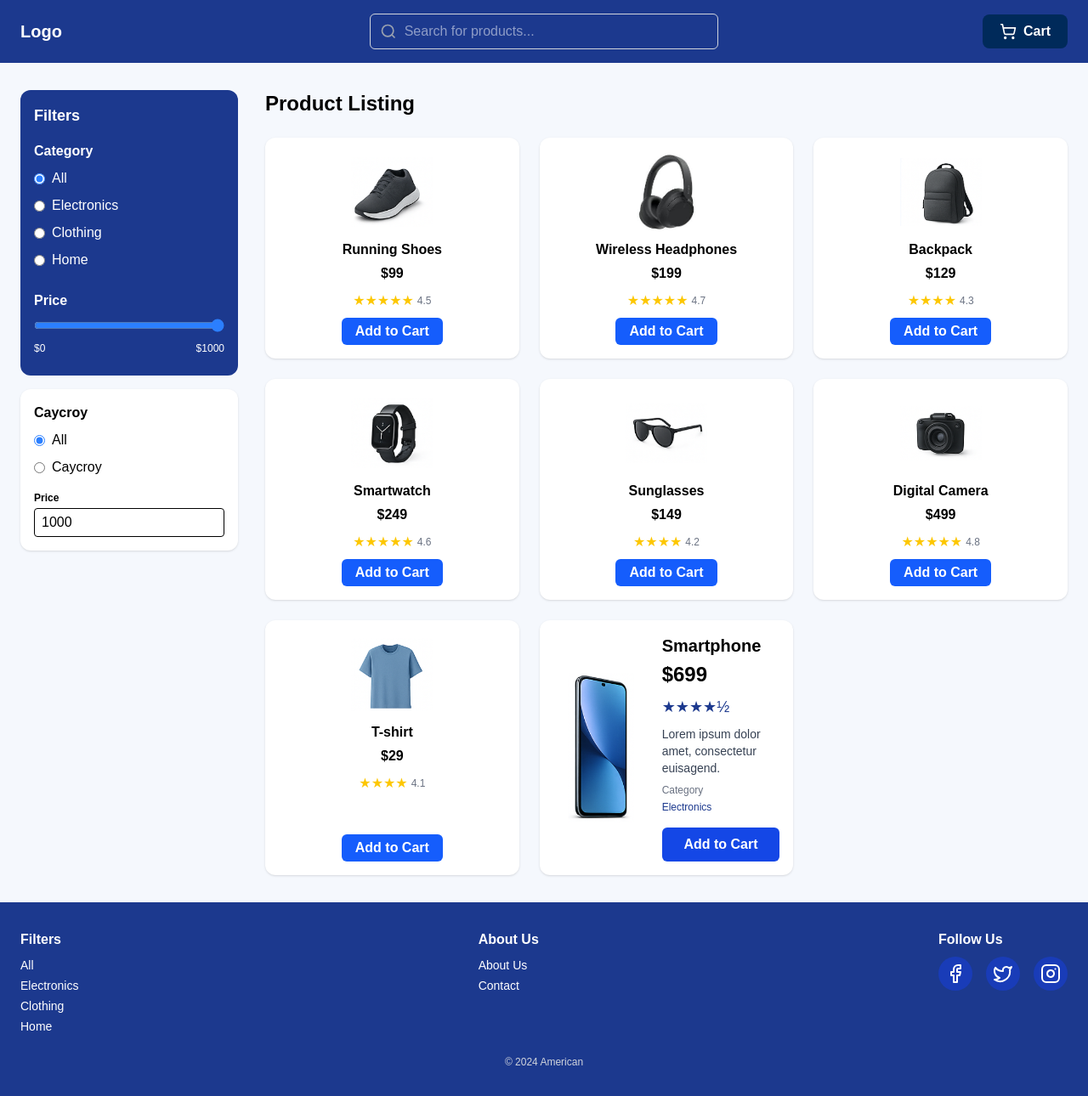
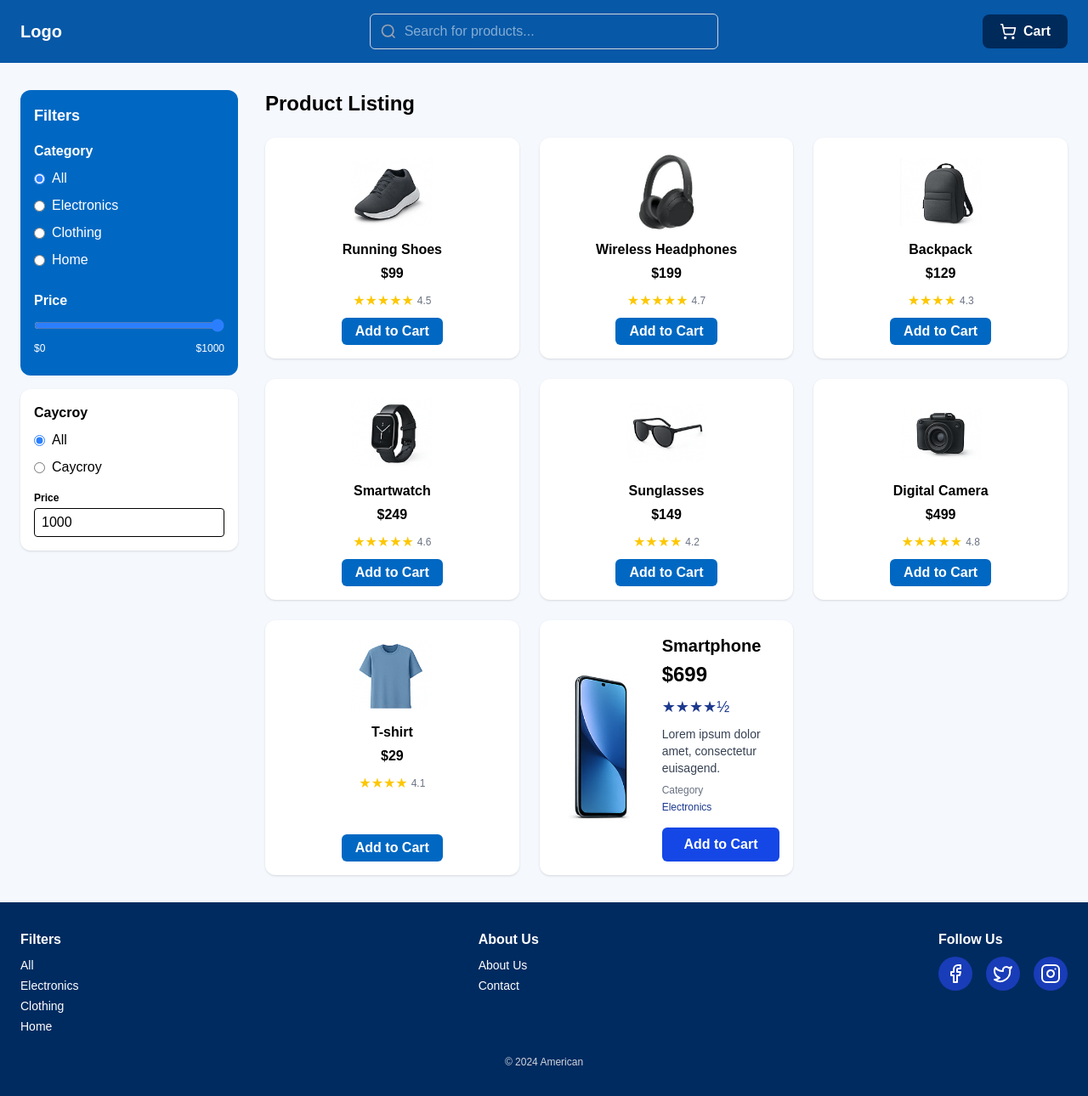
Before and after one commit to Saikrishnach4/e-commerce-assignment, a Next.js app: page / in a window 1280 px wide. Shown: the whole page at 85% size. Built offline with nearby package versions, Linux system fonts and the light colour scheme.

Commit message:
fixed-sidebar-background-color

```diff
--- a/src/components/Footer.js
+++ b/src/components/Footer.js
@@ -2,7 +2,7 @@ import { Facebook, Twitter, Instagram } from 'lucide-react';
 
 export default function Footer() {
   return (
-    <footer className="bg-blue-900 text-white py-8 px-6 mt-auto">
+    <footer className="bg-[#002b60] text-white py-8 px-6 mt-auto">
       <div className="max-w-7xl mx-auto flex flex-col md:flex-row justify-between gap-8">
         {/* Filters */}
         <div>
--- a/src/components/Header.js
+++ b/src/components/Header.js
@@ -13,7 +13,7 @@ export default function Header({ search, setSearch }) {
   }, []);
 
   return (
-    <header className="bg-blue-900 text-white px-6 py-4 flex items-center justify-between">
+    <header className="bg-[#0758a7] text-white px-6 py-4 flex items-center justify-between">
       {/* Logo */}
       <div className="font-bold text-xl flex-1">Logo</div>
 
--- a/src/components/ProductCard.js
+++ b/src/components/ProductCard.js
@@ -48,7 +48,7 @@ export default function ProductCard({ product }) {
         </div>
       )}
       <button
-        className="bg-blue-600 hover:bg-blue-700 text-white rounded-md px-4 py-1 font-semibold mt-auto"
+        className="bg-[#0068c2] hover:bg-blue-700 text-white rounded-md px-4 py-1 font-semibold mt-auto"
         onClick={() => dispatch(addToCart({ ...product, quantity: 1 }))}
       >
         Add to Cart
--- a/src/components/Sidebar.js
+++ b/src/components/Sidebar.js
@@ -24,7 +24,7 @@ export default function Sidebar({ selectedCategory, setSelectedCategory, priceRa
   return (
     <div className="flex flex-col gap-4">
       {/* Main blue filter box */}
-      <aside className="bg-blue-900 text-white rounded-xl p-4 w-full max-w-xs">
+      <aside className="bg-[#0068c2] text-white rounded-xl p-4 w-full max-w-xs">
         <h2 className="font-bold text-lg mb-4">Filters</h2>
         <div className="mb-6">
           <div className="font-semibold mb-2">Category</div>
```
